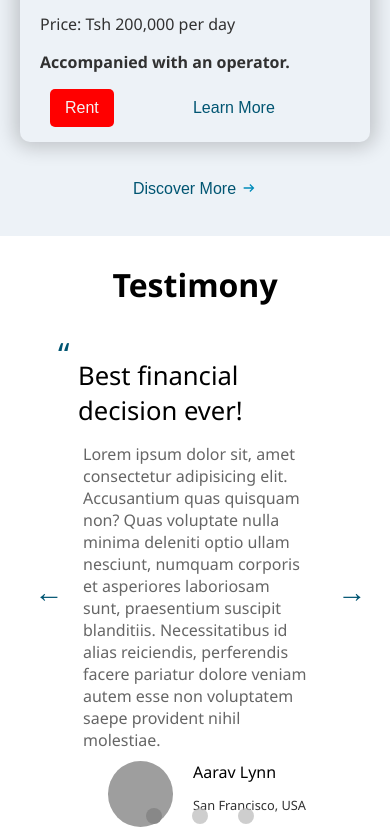
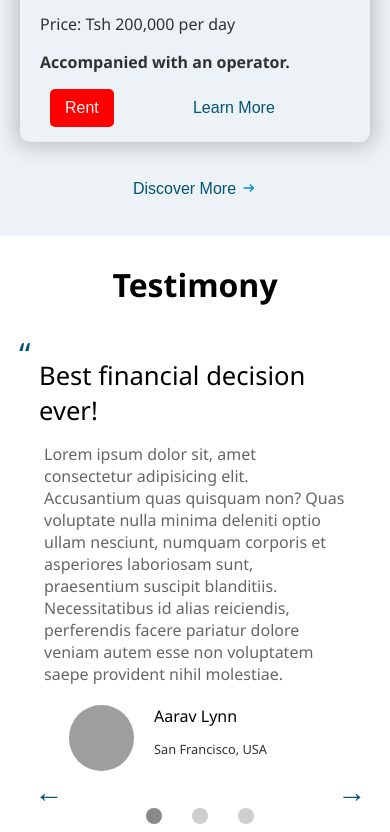
Before and after one commit to tumsif/pelsongroup, a plain HTML site: page index.html in a window 390 px wide. Shown: the part 3682-4514 px from the top of the page. Drawn offline with Linux system fonts and the light colour scheme; grey boxes are pictures that could not be loaded.

Commit message:
made the testimonial section responsive

```diff
--- a/style.css
+++ b/style.css
@@ -530,12 +530,23 @@ li.noDisplayOnDesktop {
   .testimonial-text {
     margin: 20px;
   }
+  .testimonial {
+    width: 80%;
+  }
+  .slider-btn {
+    top: 90%;
+  }
 }
 @media screen and (max-width: 530px) {
   .testimonial-text {
-    margin: 5px 5px 10px 5px;
+    margin: 5px 5px 20px 5px;
   }
   .testimonial-author {
     margin-bottom: 20px;
   }
 }
+@media screen and (max-width: 336px) {
+  .testimonial {
+    width: 85%;
+  }
+}
```
